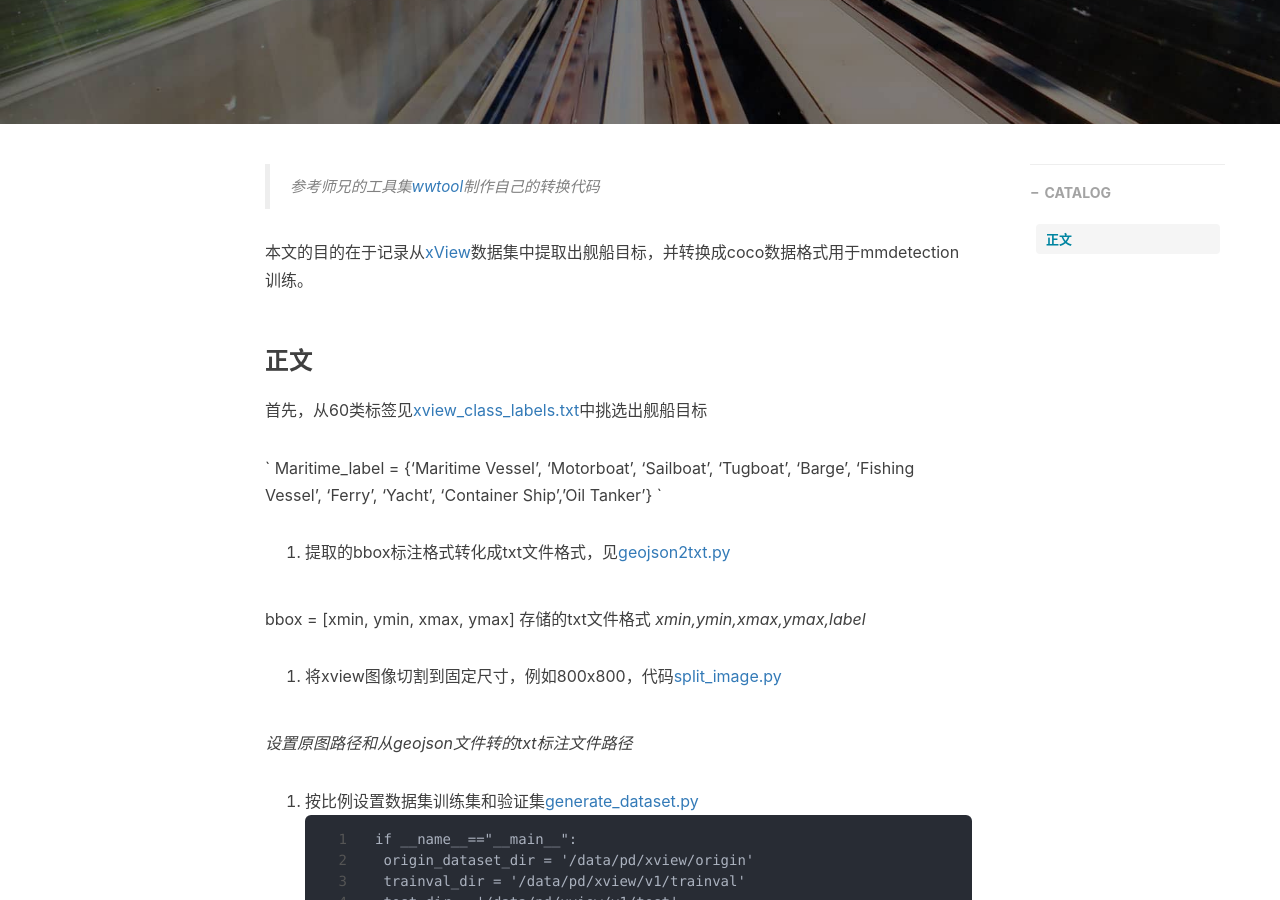
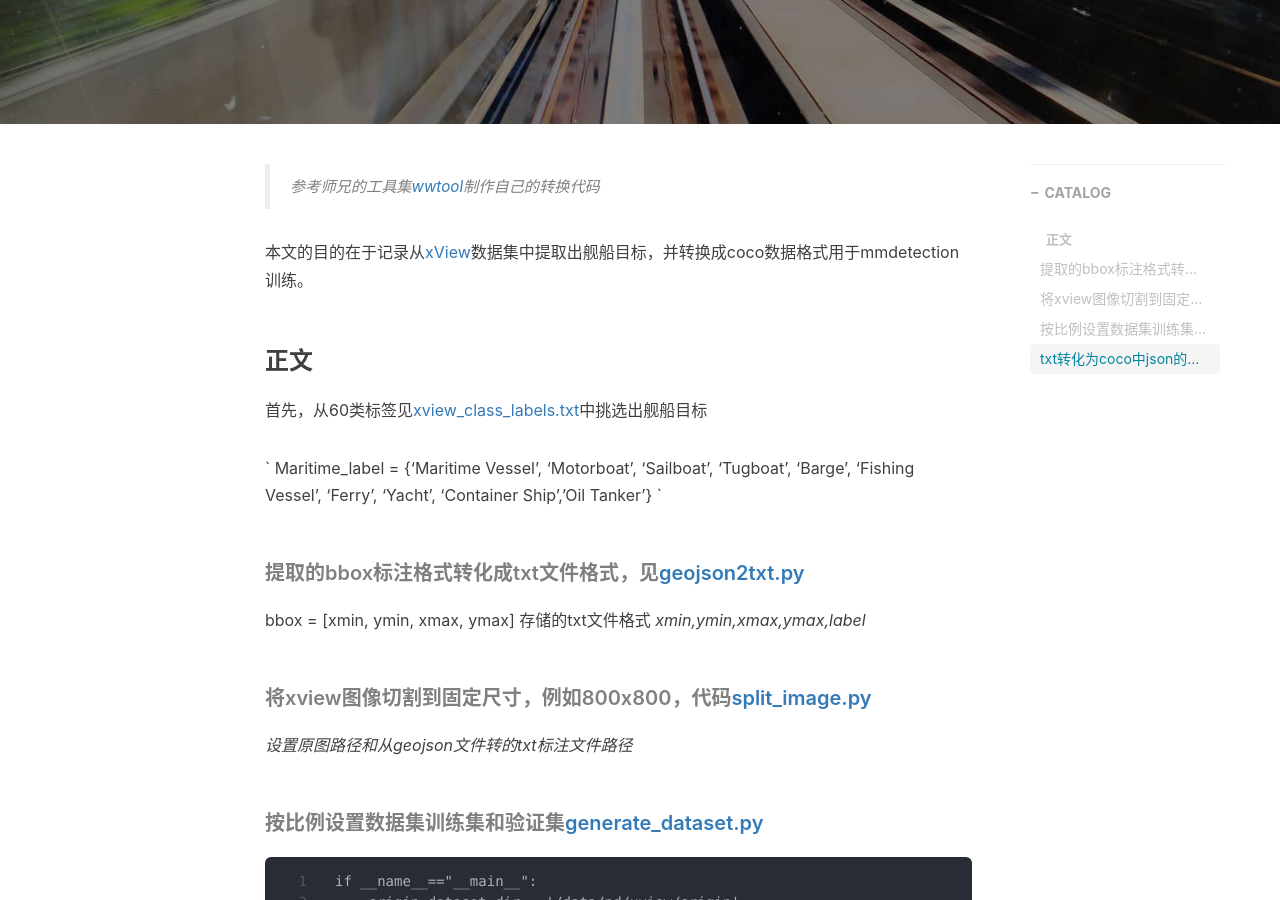
Before and after one commit to PauliKarl/paulikarl.github.io, a Jekyll site: the page built from _posts/2020-11-06-ship-from-xView.markdown, in a window 1280 px wide and 900 px high, scrolled down 399 px. Built offline with Jekyll 4.4.1, drawn with Linux system fonts in a browser that asks for light colours; nearby versions of some CDN libraries; comment, search, counter and statistics services are not loaded; some of the changed lines change nothing that is shown.

Commit message:
add xview2coco

````diff
--- a/_posts/2020-11-06-ship-from-xView.markdown
+++ b/_posts/2020-11-06-ship-from-xView.markdown
@@ -23,16 +23,16 @@ tags:
 ` Maritime_label = {'Maritime Vessel', 'Motorboat', 'Sailboat', 'Tugboat', 'Barge', 'Fishing Vessel', 'Ferry', 'Yacht', 'Container Ship','Oil Tanker'} `
 
 
-1. 提取的bbox标注格式转化成txt文件格式，见[geojson2txt.py](https://github.com/PauliKarl/pktool/blob/main/pktool/datasets/xview/geojson2txt.py)
+##### 提取的bbox标注格式转化成txt文件格式，见[geojson2txt.py](https://github.com/PauliKarl/pktool/blob/main/pktool/datasets/xview/geojson2txt.py)
 
 bbox = [xmin, ymin, xmax, ymax]
 存储的txt文件格式 *xmin,ymin,xmax,ymax,label*
 
-1. 将xview图像切割到固定尺寸，例如800x800，代码[split_image.py](https://github.com/PauliKarl/pktool/blob/main/pktool/datasets/xview/split_image.py)
+##### 将xview图像切割到固定尺寸，例如800x800，代码[split_image.py](https://github.com/PauliKarl/pktool/blob/main/pktool/datasets/xview/split_image.py)
 
 *设置原图路径和从geojson文件转的txt标注文件路径*
 
-1. 按比例设置数据集训练集和验证集[generate_dataset.py](https://github.com/PauliKarl/pktool/blob/main/pktool/datasets/xview/generate_dataset.py)
+##### 按比例设置数据集训练集和验证集[generate_dataset.py](https://github.com/PauliKarl/pktool/blob/main/pktool/datasets/xview/generate_dataset.py)
 ```
 if __name__=="__main__":
     origin_dataset_dir = '/data/pd/xview/origin'
@@ -42,7 +42,7 @@ if __name__=="__main__":
     #shuffle_dataset(origin_dataset_dir, trainval_dir, test_dir, trainval_rate=0.8, image_format='.png', label_format='.txt', seed=0)
 ```
 
-4. txt转化为coco中json的格式即可[xview2coco.py](https://github.com/PauliKarl/pktool/blob/main/pktool/datasets/xview/xview2coco.py)
+##### txt转化为coco中json的格式即可[xview2coco.py](https://github.com/PauliKarl/pktool/blob/main/pktool/datasets/xview/xview2coco.py)
 ```
 coco_annotation['segmentation']=[object_struct['segmentation']] #=pointobb,[polygon]格式，用于跑mask RCNN系列
 coco_annotation['iscrowd'] = 0
````
